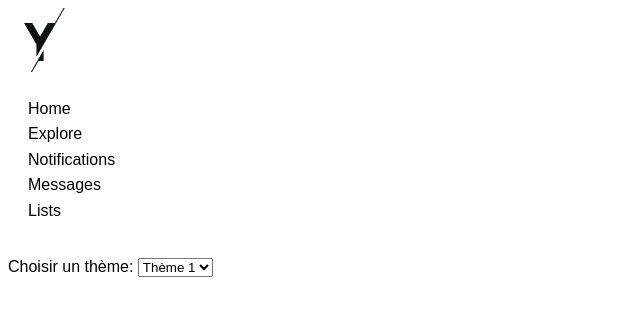
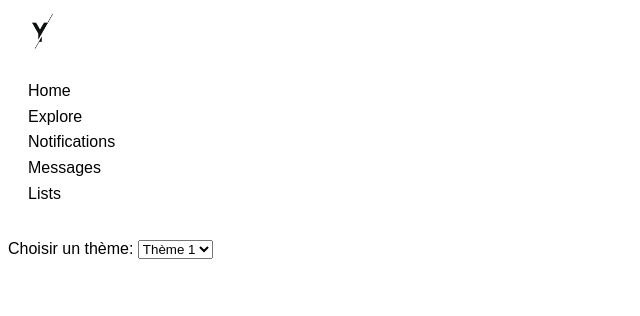
Before and after one commit to Charpyy/Y, a Flask app: page / in a window 1280 px wide. Shown: the top 316 px of the page, without its empty margins (0-640 px from the left). Run offline with Flask 3, Linux system fonts and the light colour scheme; parts of the project's set-up code (start-up, migrations or seed data) failed here and were passed over.

Commit message:
changement de theme de couleur fini

```diff
--- a/python/templates/index.html
+++ b/python/templates/index.html
@@ -9,7 +9,7 @@
 </head>
 <body>
     <header>
-        <img src="{{ url_for('static', filename='images/logo_volerICON.png') }}" alt="Logo" class="logo">
+        <img id="logoImage" src="{{ url_for('static', filename='images/imagenoir.png') }}" alt="Logo" class="logo">
         <nav>
             <ul>
                 <li><a href="#home">Home</a></li>
@@ -21,19 +21,25 @@
         </nav>
     </header>
 
-
     <div>
         <label for="themeSelect">Choisir un thème:</label>
         <select id="themeSelect" onchange="changeTheme(this.value)">
             <option value="theme1">Thème 1</option>
             <option value="theme2">Thème 2</option>
-
         </select>
     </div>
+
     <script>
-
         function changeTheme(theme) {
             document.documentElement.setAttribute('data-theme', theme);
+
+
+            var logoImage = document.getElementById('logoImage');
+            if (theme === 'theme1') {
+                logoImage.src = "{{ url_for('static', filename='images/imagenoir.png') }}";
+            } else if (theme === 'theme2') {
+                logoImage.src = "{{ url_for('static', filename='images/imageblanc.png') }}";
+            }
         }
     </script>
 </body>
```
Also changed, not shown: python/static/images/imageblanc.png (added), python/static/images/imagenoir.png (added).
